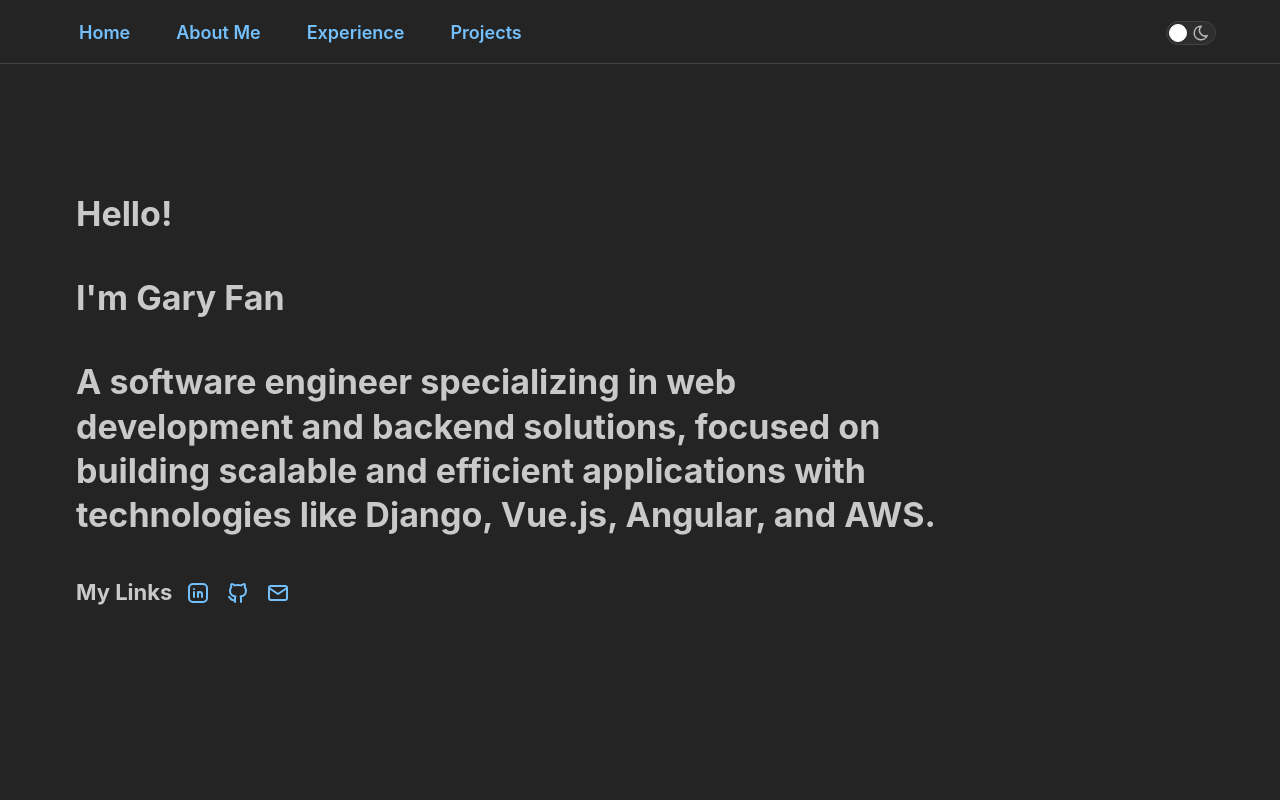
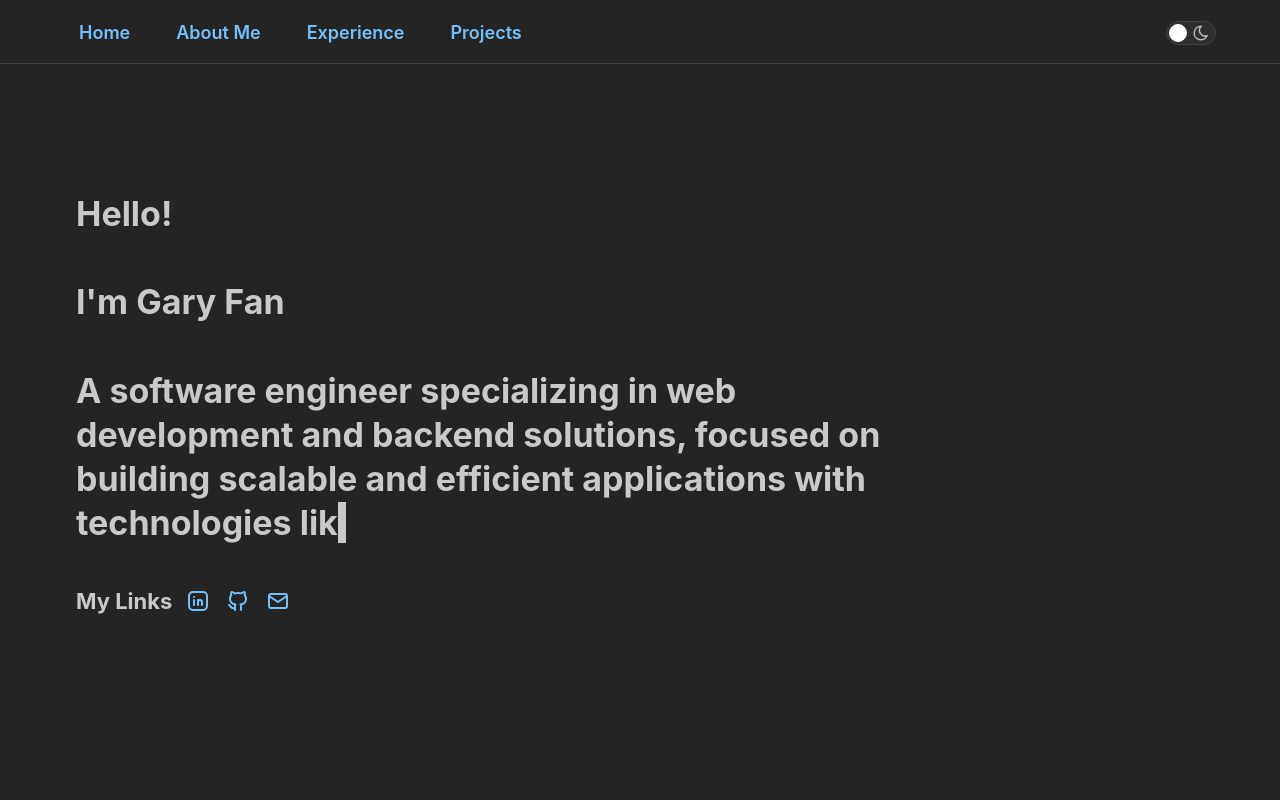
Before and after one commit to garyfan1/my_first_react, a React (Vite) app: page / in a window 1280 px wide. Shown: the top 800 px of the page. Built offline with nearby package versions, Linux system fonts and the light colour scheme.

Commit message:
add typing effect on hello

```diff
--- /dev/null
+++ b/src/components/hello.module.css
@@ -0,0 +1,11 @@
+.blink {
+  background-color: var(--mantine-color-text);
+  width: 3px;
+  animation: 1s blink steps(1) infinite;
+}
+
+@keyframes blink {
+  50% {
+    background-color: transparent;
+  }
+}
--- a/src/sections/hello.tsx
+++ b/src/sections/hello.tsx
@@ -12,6 +12,8 @@
   IconMail,
 } from "@tabler/icons-react";
 import info from "../assets/info.json";
+import classes from "../components/hello.module.css";
+import { useEffect, useState } from "react";
 
 const Hello = () => {
   const titleOrder = useMatches<TitleOrder>({
@@ -24,24 +26,37 @@
     sm: 3,
   });
 
+  const title = `Hello!\n\nI'm Gary Fan\n\nA software engineer specializing in web development and backend solutions, focused on building scalable and efficient applications with technologies like Django, Vue.js, Angular, and AWS.`;
+
+  const [curTitle, setTitle] = useState("");
+
+  const typeTitle = () => {
+    let temp = "";
+    let i = 0;
+    title.split("").forEach((c) => {
+      setTimeout(() => {
+        temp = temp + c;
+        setTitle(temp);
+      }, 1000 + 30 * i);
+      i++;
+    });
+  };
+
+  useEffect(() => {
+    typeTitle();
+  }, []);
+
   return (
     <>
-      <Grid>
+      <Grid mih={{ base: 500, sm: 400 }}>
         <Grid.Col
           mt={{ base: 30, sm: 0 }}
           ml={{ base: 30, sm: 12 }}
           span={{ base: 11, md: 9 }}
         >
-          <Title mb={40} order={titleOrder}>
-            Hello!
-          </Title>
-          <Title mb={40} order={titleOrder}>
-            I'm Gary Fan
-          </Title>
-          <Title mb={40} order={titleOrder}>
-            A software engineer specializing in web development and backend
-            solutions, focused on building scalable and efficient applications
-            with technologies like Django, Vue.js, Angular, and AWS.
+          <Title mb={40} order={titleOrder} style={{ whiteSpace: "pre-wrap" }}>
+            {curTitle}
+            <span className={classes.blink}>&nbsp;</span>
           </Title>
         </Grid.Col>
         <Grid.Col span={"auto"}></Grid.Col>
```
